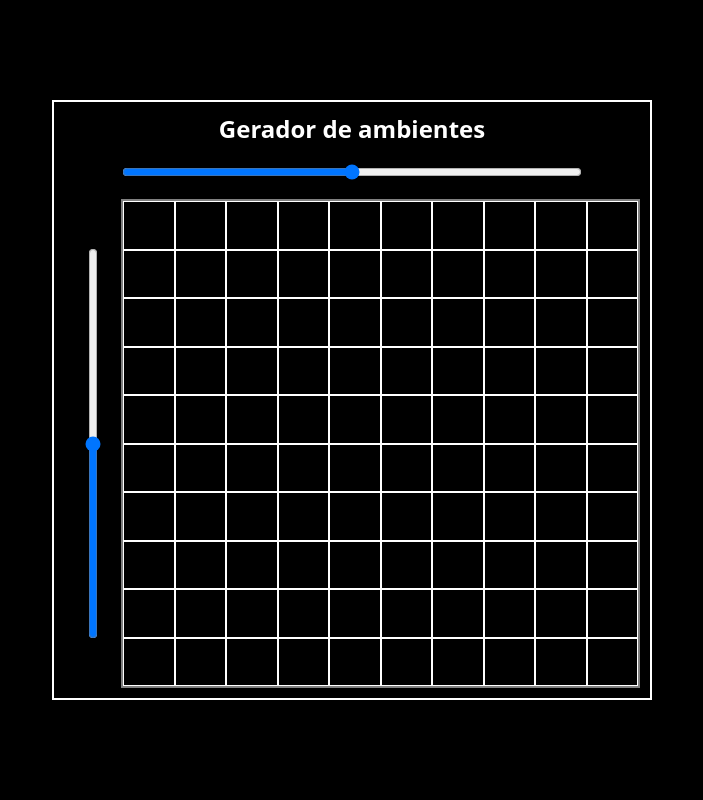
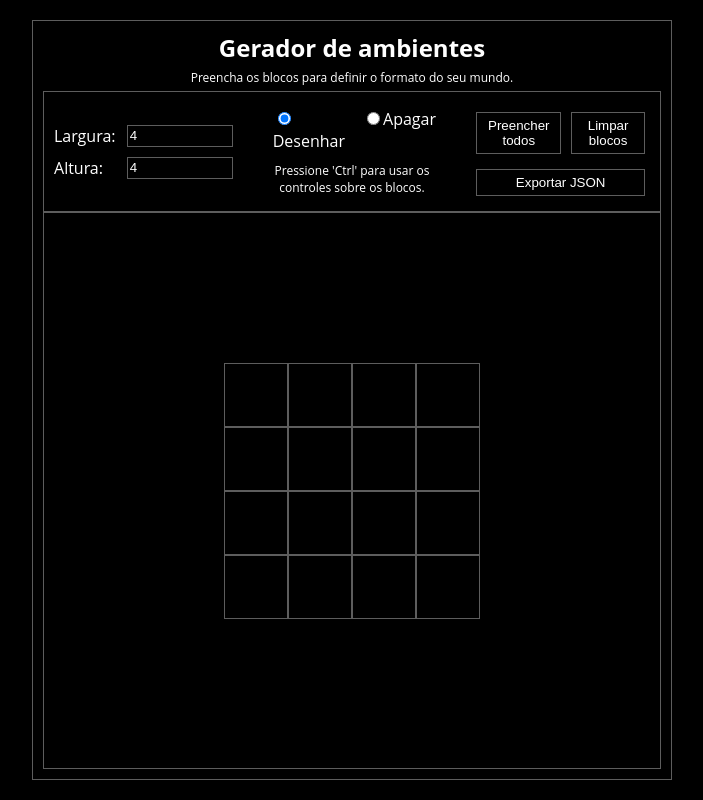
Before and after one commit to williamsdavid5/wumpus-verse-frontend, a React (Vite) app: page / in a window 1280 px wide. Shown: the whole page, without its empty margins (288-991 px from the left). Built offline with nearby package versions, Linux system fonts and the light colour scheme.

Commit message:
agora a tela é capaz de: desenhar e apagar blocos ao segurar control, limpar e preencher todos os blocos, expotar json do mundo. tudo isso devidamente estilizado!

```diff
--- a/src/index.css
+++ b/src/index.css
@@ -4,3 +4,11 @@ html {
   padding: 0;
   font-family: 'open sans', 'arial';
 }
+
+p {
+  margin: 0px;
+}
+
+:root {
+  --bordaCor: #5d5d5d;
+}
--- a/src/pages/Mapa.jsx
+++ b/src/pages/Mapa.jsx
@@ -1,54 +1,223 @@
 import './styles/mapa.css'
-import { useState } from 'react'
+import { useState, useEffect, useRef, useCallback } from 'react'
+
+function Bloco({ selecionado, onMouseEnter }) {
+    return (
+        <div
+            className={`bloco ${selecionado ? 'selecionado' : ''}`}
+            onMouseEnter={onMouseEnter}
+        />
+    )
+}
 
 export default function Mapa() {
+    const [largura, setLargura] = useState(4)
+    const [altura, setAltura] = useState(4)
+    const [modo, setModo] = useState('desenhar') // novo estado: desenhar | apagar
+    const [ctrlPressionado, setCtrlPressionado] = useState(false)
 
-    const [largura, setLargura] = useState(10);
-    const [altura, setAltura] = useState(10);
 
-    const blocos = Array.from({ length: altura }, (_, y) => Array.from({ length: largura }, (_, x) => ({ x, y })));
+    const [grid, setGrid] = useState(() =>
+        Array.from({ length: 4 }, () => Array.from({ length: 4 }, () => false))
+    )
+
+    const containerRef = useRef(null)
+    const [cellSize, setCellSize] = useState(20)
+    const [mapSize, setMapSize] = useState({ w: largura * 20, h: altura * 20 })
+
+    useEffect(() => {
+        setGrid(prev => {
+            const nova = Array.from({ length: altura }, (_, y) =>
+                Array.from({ length: largura }, (_, x) => (prev[y] && prev[y][x]) || false)
+            )
+            return nova
+        })
+    }, [largura, altura])
+
+    useEffect(() => {
+        const handleKeyDown = (e) => {
+            if (e.key === 'Control') {
+                setCtrlPressionado(true)
+            }
+        }
+
+        const handleKeyUp = (e) => {
+            if (e.key === 'Control') {
+                setCtrlPressionado(false)
+            }
+        }
+
+        window.addEventListener('keydown', handleKeyDown)
+        window.addEventListener('keyup', handleKeyUp)
+
+        return () => {
+            window.removeEventListener('keydown', handleKeyDown)
+            window.removeEventListener('keyup', handleKeyUp)
+        }
+    }, [])
+
+    const recalculaCellSize = useCallback(() => {
+        const cont = containerRef.current
+        if (!cont) return
+
+        let availableWidth = cont.clientWidth
+        let availableHeight = cont.clientHeight
+
+        const style = window.getComputedStyle(cont)
+        const padLeft = parseFloat(style.paddingLeft || '0')
+        const padRight = parseFloat(style.paddingRight || '0')
+        const padTop = parseFloat(style.paddingTop || '0')
+        const padBottom = parseFloat(style.paddingBottom || '0')
+
+        availableWidth -= padLeft + padRight
+        availableHeight -= padTop + padBottom
+
+        const sizeW = Math.floor(availableWidth / Math.max(1, largura))
+        const sizeH = Math.floor(availableHeight / Math.max(1, altura))
+
+        const MIN_CELL = 6
+        const MAX_CELL = 64
+
+        let newCell = Math.min(sizeW, sizeH)
+        newCell = Math.max(MIN_CELL, Math.min(MAX_CELL, newCell))
+
+        const adjustedCell = Math.min(sizeW, sizeH, newCell)
+        const cellToUse = Math.max(MIN_CELL, adjustedCell)
+
+        setCellSize(cellToUse)
+        setMapSize({ w: cellToUse * largura, h: cellToUse * altura })
+    }, [largura, altura])
+
+    useEffect(() => {
+        recalculaCellSize()
+        window.addEventListener('resize', recalculaCellSize)
+        return () => window.removeEventListener('resize', recalculaCellSize)
+    }, [recalculaCellSize])
+
+    const alternarNoGrid = (x, y, valor) => {
+        setGrid(prev => {
+            const copia = prev.map(row => row.slice())
+            if (copia[y] && typeof copia[y][x] !== 'undefined') {
+                copia[y][x] = valor
+            }
+            return copia
+        })
+    }
+
+    const handleCellMouseEnter = (x, y) => {
+        if (ctrlPressionado) {
+            const valor = modo === 'desenhar'
+            alternarNoGrid(x, y, valor)
+        }
+    }
+
+    const exportarJSON = () => {
+        const payload = {
+            largura,
+            altura,
+            salas: grid.flatMap((row, y) =>
+                row.map((v, x) => ({ x, y, ativa: !!v }))
+            )
+        }
+        console.log('Export JSON:', JSON.stringify(payload, null, 2))
+        alert('JSON gerado no console (veja DevTools).')
+    }
+
+    const limpar = () => setGrid(Array.from({ length: altura }, () => Array.from({ length: largura }, () => false)))
+    const preencherTodos = () => {
+        setGrid(Array.from({ length: altura }, () => Array.from({ length: largura }, () => true)))
+    }
 
     return (
         <main>
             <section className='janelaCentralizada'>
                 <h1 className='h1-centralizado'>Gerador de ambientes</h1>
+                <p className='paragrafoInformativo'>Preencha os blocos para definir o formato do seu mundo.</p>
                 <div className='div-geradorMapa'>
-                    <div className='div-gerador-mapa-superior'>
-                        <div className='div-deslizanteSuperior'>
+                    <div className='div-controlesSuperiores'>
+                        <div className='divControle'>
+                            <div className='div-controles-auxiliar'>
+                                <p>Largura:</p><br />
                                 <input
-                                type="range"
-                                id="larguraMapa"
-                                min="4"
-                                max="100"
-                                onChange={(e) => setLargura(Number(e.target.value))}
+                                    type='number'
+                                    value={largura}
+                                    min={1}
+                                    max={200}
+                                    className='inputDimensao'
+                                    onChange={(e) => setLargura(Math.max(1, Math.min(200, Number(e.target.value) || 1)))}
+                                />
+                            </div>
+                            <div className='div-controles-auxiliar'>
+                                <p>Altura:</p><br />
+                                <input
+                                    type='number'
+                                    value={altura}
+                                    min={1}
+                                    max={200}
+                                    className='inputDimensao'
+                                    onChange={(e) => setAltura(Math.max(1, Math.min(200, Number(e.target.value) || 1)))}
                                 />
                             </div>
                         </div>
+
+                        <div className='divControle'>
+                            <div className='div-controles-auxiliar'>
+                                <label>
+                                    <input
+                                        type="radio"
+                                        name='modo'
+                                        value="desenhar"
+                                        checked={modo === 'desenhar'}
+                                        onChange={(e) => setModo(e.target.value)}
+                                    />
+                                    Desenhar
+                                </label>
+                                <label>
+                                    <input
+                                        type="radio"
+                                        name='modo'
+                                        value="apagar"
+                                        checked={modo === 'apagar'}
+                                        onChange={(e) => setModo(e.target.value)}
+                                    />
+                                    Apagar
+                                </label>
+                            </div>
+
+                            <p className='paragrafoInformativo'>Pressione 'Ctrl' para usar os controles sobre os blocos.</p>
+                        </div>
+
+                        <div className='divControle'>
+                            <div className='div-controles-auxiliar'>
+                                <button onClick={preencherTodos}>Preencher todos</button>
+                                <button onClick={limpar}>Limpar blocos</button>
+                            </div>
+
+                            <button onClick={exportarJSON}>Exportar JSON</button>
+                        </div>
+                    </div>
+
                     <div className='div-gerador-mapa-inferior'>
-                        <div className='div-deslizanteInferior'>
-                            <input
-                                type="range"
-                                id="alturaMapa"
-                                min="4"
-                                max="100"
-                                orient="vertical"
-                                onChange={(e) => setAltura(Number(e.target.value))}
-                            />
-                        </div>
+                        <div ref={containerRef} className='div-mapa'>
                             <div
                                 className='mapa-blocos'
                                 style={{
-                                "--largura": largura,
-                                "--altura": altura,
+                                    gridTemplateColumns: `repeat(${largura}, ${cellSize}px)`,
+                                    gridTemplateRows: `repeat(${altura}, ${cellSize}px)`,
+                                    width: `${mapSize.w}px`,
+                                    height: `${mapSize.h}px`,
                                 }}
                             >
-                            {
-                                blocos.map((linha, y) =>
-                                    linha.map((bloco) => (
-                                        <div key={`${bloco.x}-${y}`} className="bloco" />
+                                {grid.map((linha, y) =>
+                                    linha.map((sel, x) => (
+                                        <Bloco
+                                            key={`${x}-${y}`}
+                                            selecionado={sel}
+                                            onMouseEnter={() => handleCellMouseEnter(x, y)}
+                                        />
                                     ))
-                                )
-                            }
+                                )}
+                            </div>
                         </div>
                     </div>
                 </div>
--- a/src/pages/styles/mapa.css
+++ b/src/pages/styles/mapa.css
@@ -9,9 +9,9 @@ main {
 }
 
 .janelaCentralizada {
-    border: solid 2px white;
-    width: 600px;
-    height: 600px;
+    border: solid 1px var(--bordaCor);
+    width: 50%;
+    height: 95%;
     padding: 10px;
     box-sizing: border-box;
     display: flex;
@@ -20,7 +20,14 @@ main {
 
 .h1-centralizado {
     width: 100%;
+    margin: 0px;
     text-align: center;
+}
+
+.paragrafoInformativo {
+    font-size: 12px;
+    text-align: center;
+    margin: 5px 0px;
 }
 
 .div-geradorMapa {
@@ -34,61 +41,105 @@ main {
     /* border: 2px solid blue; */
     flex: 1;
     display: flex;
-}
-
-.div-gerador-mapa-superior {
-    height: 10%;
-    display: flex;
-}
-
-.div-deslizanteSuperior {
-    /* border: solid 2px purple; */
-    flex: 1;
-    display: flex;
     align-items: center;
     justify-content: center;
 }
 
-.div-deslizanteInferior {
-    /* border: solid 2px aqua; */
-    width: 10%;
+.divControle {
+    flex: 1;
     display: flex;
+    flex-direction: column;
+    padding: 10px;
+    /* border: solid 2px white; */
+}
+
+.divControle label {
+    flex: 1;
+    margin-left: 10px;
+    text-align: left;
+}
+
+.div-controles-auxiliar {
+    display: flex;
+    justify-content: space-between;
+    /* border: solid 2px white; */
+    margin: 5px 0px;
+}
+
+button {
+    background-color: black;
+    border: solid 1px var(--bordaCor);
+    color: white;
+    margin: 5px;
+    padding: 5px;
+    /* font-weight: bold; */
+}
+
+button:hover {
+    background-color: white;
+    color: black;
+    cursor: pointer;
+}
+
+.div-controlesSuperiores {
+    border: solid 1px var(--bordaCor);
+    /* height: 100px; */
+    display: flex;
+    gap: 10px;
     align-items: center;
     justify-content: center;
 }
 
-.mapa-blocos {
-    border: solid 2px gray;
-    width: 90%;
-
-    display: grid;
-
-    grid-template-columns: repeat(var(--largura), 1fr);
-    grid-template-rows: repeat(var(--altura), 1fr);
+.inputDimensao {
+    width: 100px;
+    color: white;
+    background-color: black;
+    border: solid 1px var(--bordaCor);
 }
 
-#larguraMapa {
-    width: 80%;
+.div-mapa {
+    flex: 1;
+    width: 100%;
+    height: 100%;
+    display: flex;
+    align-items: center;
+    justify-content: center;
+    padding: 8;
+    box-sizing: border-box;
+    border: solid 1px var(--bordaCor);
 }
 
-#alturaMapa {
-    height: 80%;
-}
-
-p,
-h1 {
-    margin: 0;
-}
-
-input[type="range"][orient="vertical"] {
-    writing-mode: bt-lr;
-    /* de baixo pra cima */
-    -webkit-appearance: slider-vertical;
-    /* necessário no Chrome/Safari */
-    width: 8px;
-    height: 150px;
+.mapa-blocos {
+    display: grid;
+    background-color: black;
+    box-sizing: border-box;
+    max-width: 100%;
+    max-height: 100%;
+    overflow: hidden;
 }
 
 .bloco {
-    border: 1px solid white;
+    width: 100%;
+    height: 100%;
+    border: 1px solid var(--bordaCor);
+    box-sizing: border-box;
+    background-color: black;
+    transition: background-color 0.08s linear;
+    cursor: crosshair;
 }
+
+
+.bloco:hover {
+    background-color: #444;
+}
+
+.bloco.selecionado {
+    background-color: white
+}
+
+@media (max-width: 900px) {
+    .janelaCentralizada {
+        width: 90%;
+        height: 95%;
+    }
+}
```
Lines whose indentation alone changed are shown as unchanged.
